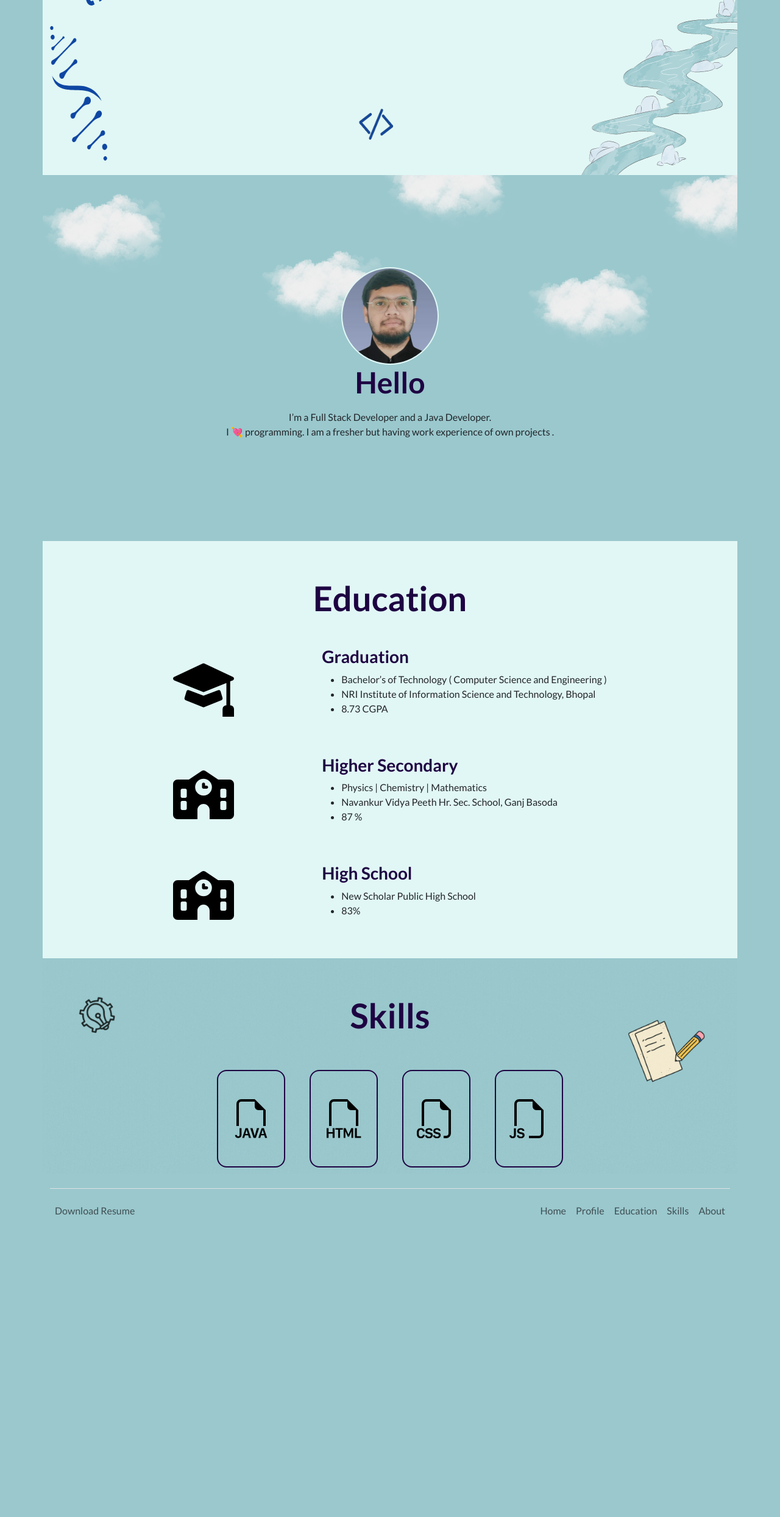
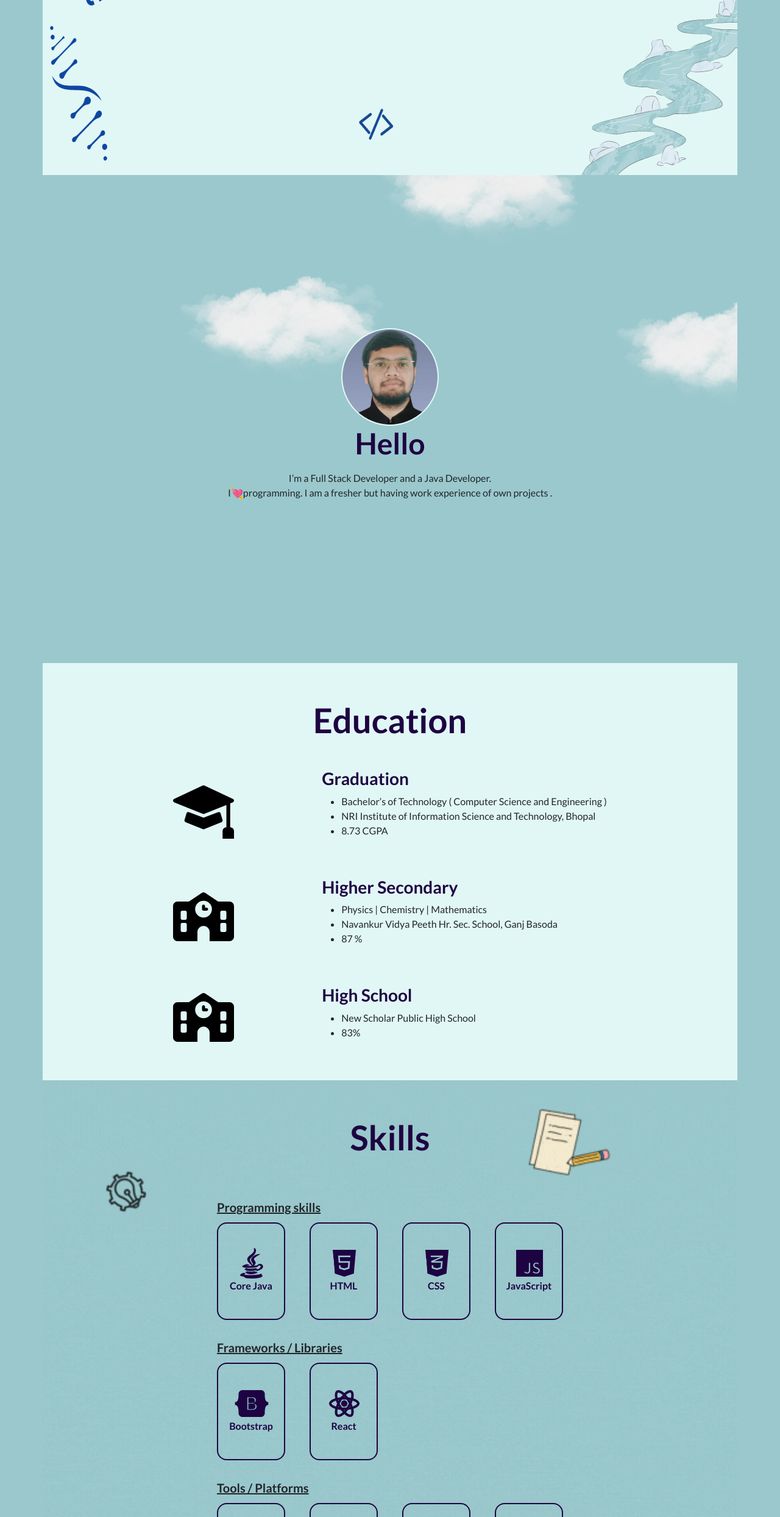
Before and after one commit to RudUnt/RudreshPortfolio, a plain HTML site: page index.html in a window 1280 px wide. Shown: the part 313-2800 px from the top of the page at 61% size. Before the commit the page ends 2358 px from the top, so only its background shows below. Drawn offline with nearby package versions, Linux system fonts and the light colour scheme; a web font is replaced by a local one.

Commit message:
skills updated

```diff
--- a/index.html
+++ b/index.html
@@ -14,6 +14,7 @@
             rel="stylesheet">
 
         <link rel="stylesheet" href="style.css">
+        <script src="https://kit.fontawesome.com/c54ebd08d2.js" crossorigin="anonymous"></script>
 
     </head>
 
@@ -37,7 +38,7 @@
                 </div>
                 <div class="desc-grid-item">
                     <p class="desc-details">I’m a Full Stack Developer and a Java Developer.
-                        <span style="display: block;">I 💘 programming. I am a
+                        <span style="display: block;">I<span class="heart">💘</span>programming. I am a
                             fresher but having work
                             experience of own projects .</span>
                     </p>
@@ -95,29 +96,63 @@
         <section id="skills" class="container">
             <div class="skills-flex-container ">
                 <div class="display-4" style="padding-bottom: 30px;">
-                    <p class="fw-bold" style="color: #1E0342">Skills</p>
+                    <p class="fw-bold" style="color: #1E0342; text-align: center">Skills</p>
                 </div>
                 <div class="skills-grid-container">
+                    <div class="skills-heading">Programming skills</div>
                     <div class="skills-container">
-                        <img src="./assets/filetype-java.svg" alt="java">
+                        <i class="fa-brands fa-java"></i>
+                        <div>Core Java</div>
                     </div>
                     <div class="skills-container">
-                        <img src="./assets/filetype-html.svg" alt="html">
+                        <i class="fa-brands fa-html5"></i>
+                        <div>HTML</div>
                     </div>
                     <div class="skills-container">
-                        <img src="./assets/filetype-css.svg" alt="css">
+                        <i class="fa-brands fa-css3-alt"></i>
+                        <div>CSS</div>
                     </div>
                     <div class="skills-container">
-                        <img src="./assets/filetype-js.svg" alt="js">
+                        <i class="fa-brands fa-js"></i>
+                        <div>JavaScript</div>
+                    </div>
+                    <div class="skills-heading">Frameworks / Libraries</div>
+                    <div class="skills-container">
+                        <i class="fa-brands fa-bootstrap"></i>
+                        <div>Bootstrap</div>
+                    </div>
+                    <div class="skills-container">
+                        <i class="fa-brands fa-react"></i>
+                        <div>React</div>
+                    </div>
+                    <div class="skills-heading">Tools / Platforms</div>
+                    <div class="skills-container">
+                        <div>Eclipse</div>
+                    </div>
+                    <div class="skills-container">
+                        <div>NetBeans</div>
+                    </div>
+                    <div class="skills-container">
+                        <div>VS Code</div>
+                    </div>
+                    <div class="skills-container">
+                        <div>Turbo C</div>
+                    </div>
+                    <div class="skills-container">
+                        <div>Git Hub</div>
+                    </div>
+                    <div class="skills-container">
+                        <div>Git</div>
                     </div>
                 </div>
+
             </div>
         </section>
 
         <!-- footer  -->
         <div class="container">
             <footer class="d-flex flex-wrap justify-content-between align-items-center py-3 my-4 border-top">
-                <p class="col-md-4 mb-0 text-body-secondary"><a href="#intro" class="nav-link px-2 text-body-secondary">Download Resume</a></p>
+                <p class="col-md-4 mb-0 text-body-secondary"><a target="_blank" href="https://drive.google.com/file/d/16RQaY00ZMjOEqJ1_NrCtiMqGyh5H71Zd/view?usp=sharing" class="nav-link px-2 text-body-secondary">Download Resume</a></p>
                 <ul class="nav col-md-4 justify-content-end">
                     <li class="nav-item"><a href="#intro" class="nav-link px-2 text-body-secondary">Home</a></li>
                     <li class="nav-item"><a href="#desc" class="nav-link px-2 text-body-secondary">Profile</a></li>
--- a/style.css
+++ b/style.css
@@ -1,5 +1,5 @@
 body {
-    background-color: #9AC8CD;
+  background-color: #9ac8cd;
   font-family: "Lato", sans-serif;
 }
 
@@ -11,11 +11,23 @@ body {
   width: 100%;
   height: 600px;
   background-size: 100% 100%;
+  cursor: default;
 }
 
 .introHead {
   position: relative;
   top: 25%;
+  animation: intro-animi 2s ease-in 1 forwards;
+  /* transition: 3s; */
+}
+@keyframes intro-animi {
+    from{
+        transform: translateX(-1000px);
+        opacity: 0;
+    }to {
+        transform: translateX(0px);
+        opacity: 1;
+    }
 }
 
 .introName {
@@ -35,11 +47,11 @@ body {
 #desc {
   background-image: url("./assets/Section-2.png");
   background-repeat: no-repeat;
-    /* background-size: contain;
-    height: 600px; */
+  background-size: cover;
+  background-position: center;
   width: 100%;
-    height: 600px;
-    background-size: 100% 100%;
+  height: 100vh;
+  cursor: default;
 }
 
 .flex-container {
@@ -64,7 +76,7 @@ body {
 
 .desc-img {
   border-radius: 50%;
-    border: 2px solid #E1F7F5;
+  border: 2px solid #e1f7f5;
   width: 10rem;
   height: 10rem;
 }
@@ -73,13 +85,37 @@ body {
   font-size: 1rem;
 }
 
-
+.heart{
+  display: inline-block;
+  animation: heart 2s, heart-back 2s;
+  animation-iteration-count: infinite;
+  animation-direction: alternate;
+  animation-fill-mode: forwards;
+  /* transition: 5s; */
+}
+@keyframes heart {
+   0%{
+    transform: scale(1);
+   }
+   100%{
+    transform: scale(1.5);
+   }
+}
+@keyframes heart-back {
+    0%{
+        transform: scale(1.5);
+       }
+       100%{
+        transform: scale(1);
+       }
+}
 /* Section-3  */
 
 #education {
   background-image: url("./assets/Section-3.png");
   background-size: 100% 100%;
   padding-bottom: 50px;
+  cursor: default;
 }
 
 .education-flex-container,
@@ -98,9 +134,12 @@ body {
   column-gap: 9rem;
 }
 
-.education-grid-item>div>img {
+.education-grid-item > div > img {
   width: 6.25rem;
-
+}
+.education-grid-item > div > img:hover {
+    transform: scale(.9);
+    transition: 0.5s;
   }
 
 .education-grid-item {
@@ -110,12 +149,12 @@ body {
   flex-direction: column;
 }
 
-.education-grid-item-2>h3 {
+.education-grid-item-2 > h3 {
   font-weight: 600;
-    color: #1E0342;
+  color: #1e0342;
 }
 
-.education-grid-item-2>p {
+.education-grid-item-2 > p {
   margin-bottom: 0;
   font-size: 1rem;
 }
@@ -123,25 +162,31 @@ body {
 /* Section-4 */
 
 #skills {
-    background-image: url("./assets/Mob/Section-4-Mob.gif");
+  background-image: url("./assets/Section-4.gif");
   background-repeat: no-repeat;
+  background-position: top;
   width: 100%;
   height: auto;
   background-size: cover;
+  cursor: default;
 }
 
 .skills-container {
   display: flex;
+  flex-direction: column;
   justify-content: center;
   align-items: center;
   width: 8rem;
   height: 11rem;
-    border: 2px solid #1E0342;
+  border: 2px solid #1e0342;
   border-radius: 1rem;
   margin-top: 10px;
   margin-bottom: 10px;
 }
-
+.skills-container > div {
+    font-weight: bold;
+    color: #1e0342;
+}
 .skills-grid-container {
   display: grid;
   grid-template-columns: auto auto;
@@ -150,17 +195,29 @@ body {
 }
 
 .skills-container:hover {
-    background-color: #E1F7F5;
+  background-color: #e1f7f5;
   rotate: 2deg;
+  transform: scale(0.9);
+  transition: 0.5s;
 }
 
-.skills-container>img {
+/* .skills-container > img {
   width: 4rem;
+} */
+.skills-container>i {
+    font-size: 3rem;
+    font-weight: bold;
+    color:#1e0342;
+}
+.skills-heading {
+  font-size: 20px;
+  font-weight: bold;
+  text-decoration: underline;
+  grid-column: span 4;
+  margin-top: 20px;
 }
 
-
 @media only screen and (max-width: 600px) {
-
   #intro {
     background-image: url("./assets/Mob/Section-1-Mob.png");
     /* height: 400px */
@@ -180,9 +237,8 @@ body {
 }
 
 @media only screen and (min-width: 600px) {
-
   #skills {
-        background-image: url("./assets/Section-4.gif");
+    background-image: url("./assets/Mob/Section-4-Mob.gif");
   }
 
   .skills-grid-container {
@@ -196,9 +252,4 @@ body {
     width: 7rem;
     height: 10rem;
   }
-
-    .skills-container>img {
-        width: 4rem;
 }
-
-}
```
Also changed, not shown: assets/body.png (added). Lines whose indentation alone changed are shown as unchanged.
